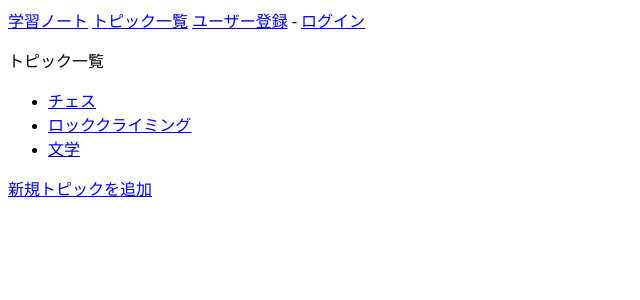
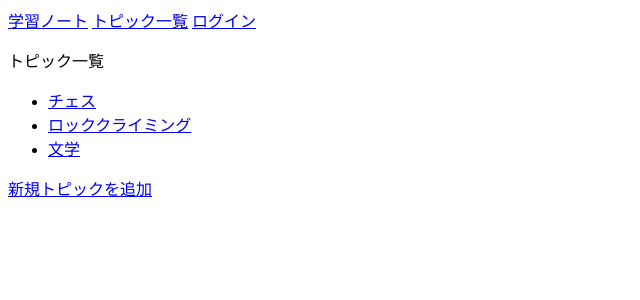
Before and after one commit to mar12345-jpg/chapter7_django, a Django app: page /topics/ in a window 1280 px wide. Shown: the top 300 px of the page, without its empty margins (0-640 px from the left). Run offline with Django 5.2, Linux system fonts and the light colour scheme; data comes from the database, SQL or seed files in the repository; parts of the project's set-up code (start-up, migrations or seed data) failed here and were passed over.

Commit message:
未実装のregisterリンクを削除し、NoReverseMatchエラーを解消

```diff
--- a/accounts/urls.py
+++ b/accounts/urls.py
@@ -10,5 +10,5 @@ urlpatterns = [
     # デフォルトの認証URLを取り込む
     path('', include('django.contrib.auth.urls')),
     # ユーザー登録ページ
-    path('register/', views.register, name='register'),
+    #path('register/', views.register, name='register'),
 ]
--- a/learning_logs/templates/learning_logs/base.html
+++ b/learning_logs/templates/learning_logs/base.html
@@ -5,7 +5,7 @@
     {% if user.is_authenticated %}
         こんにちは {{ user.username }}さん
     {% else %}
-        <a href="{% url 'accounts:register' %}">ユーザー登録</a> -
+        {# <a href="{% url 'accounts:register' %}">ユーザー登録</a> - #}
         <a href="{% url 'accounts:login' %}">ログイン</a>
     {% endif %}
 </p>
```
